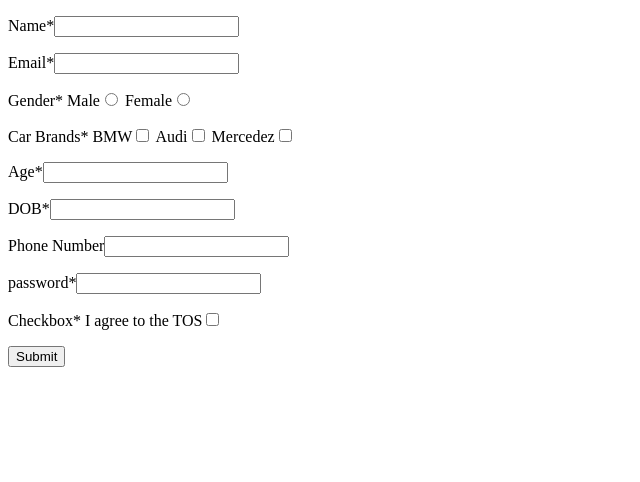
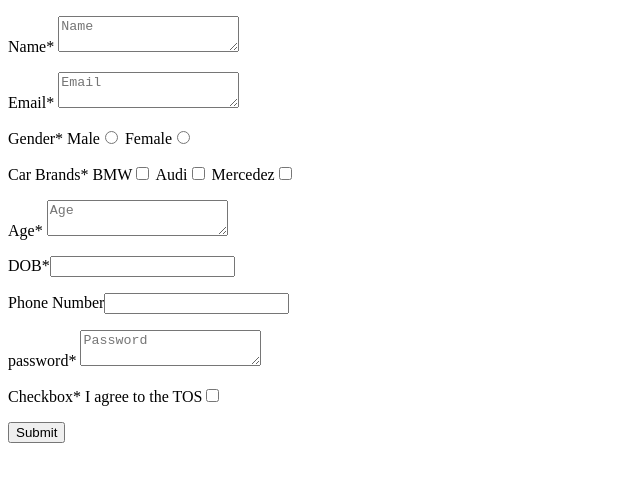
Before and after one commit to acciojob/signup-form-car-vetrivelseenu, a website: page main.html in a window 1280 px wide. Shown: the whole page, without its empty margins (0-640 px from the left). Drawn offline with Linux system fonts and the light colour scheme.

Commit message:
created a submission

```diff
--- a/main.html
+++ b/main.html
@@ -9,10 +9,14 @@
 <body>
     <form>
 	 <p>
-		<label>Name*<input type="text" /></label>
+		<label for="name">Name*</label>
+        <textarea name="name" placeholder="Name"></textarea>
+
+
 	 </p>
 	 <p>
-		<label>Email*<input type="text" /></label>
+		<label for="email">Email*</label>
+		  <textarea name="email" placeholder="Email"></textarea>
 	 </p>
 	 <p>
 		   <lable>Gender*</lable>
@@ -26,7 +30,8 @@
 		   <lable>Mercedez<input type="checkbox" /></lable>
 	</p>
     <p>
-		<lable>Age*<input type="number" /></lable>
+		<lable for="age">Age*</lable>
+		 <textarea name="age" placeholder="Age"></textarea>
 	</p>
     <p>
 		<label>DOB*<input type="number" /></label>
@@ -35,7 +40,8 @@
 		<label>Phone Number<input type="tel" /></label>
 	</p>
 	<p>
-		<label>password*<input type="password" /></label>
+		<label for="password">password*</label>
+		 <textarea name="password" placeholder="Password"></textarea>
 	</p>
     <p>
 		<label>Checkbox*</label>
```
